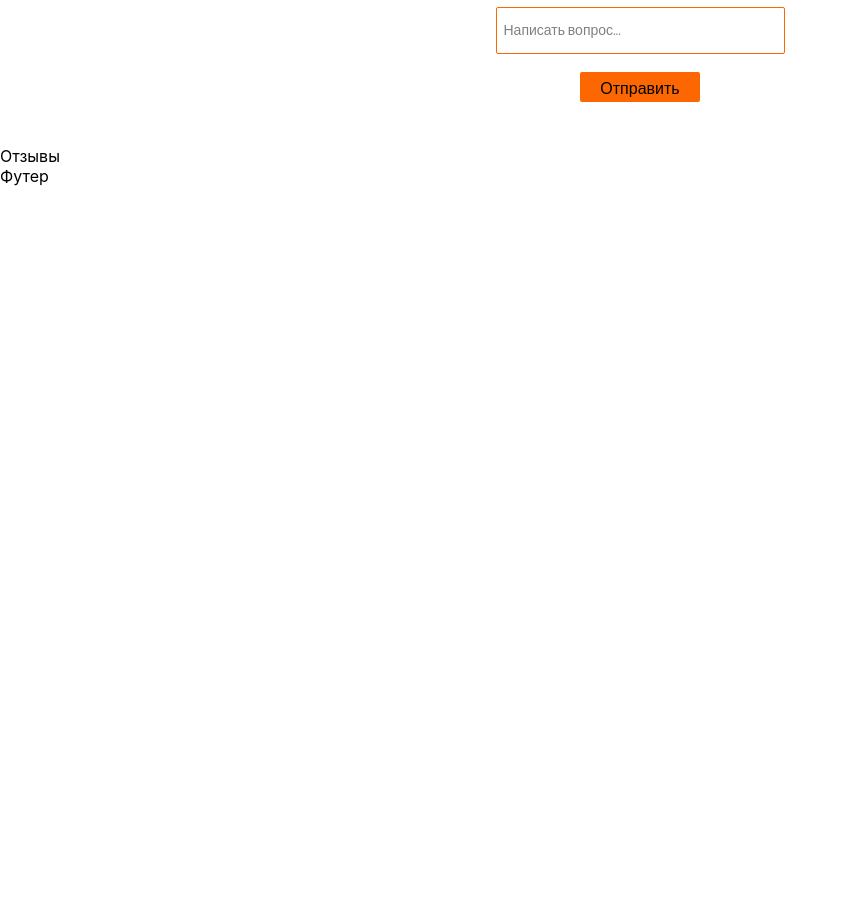
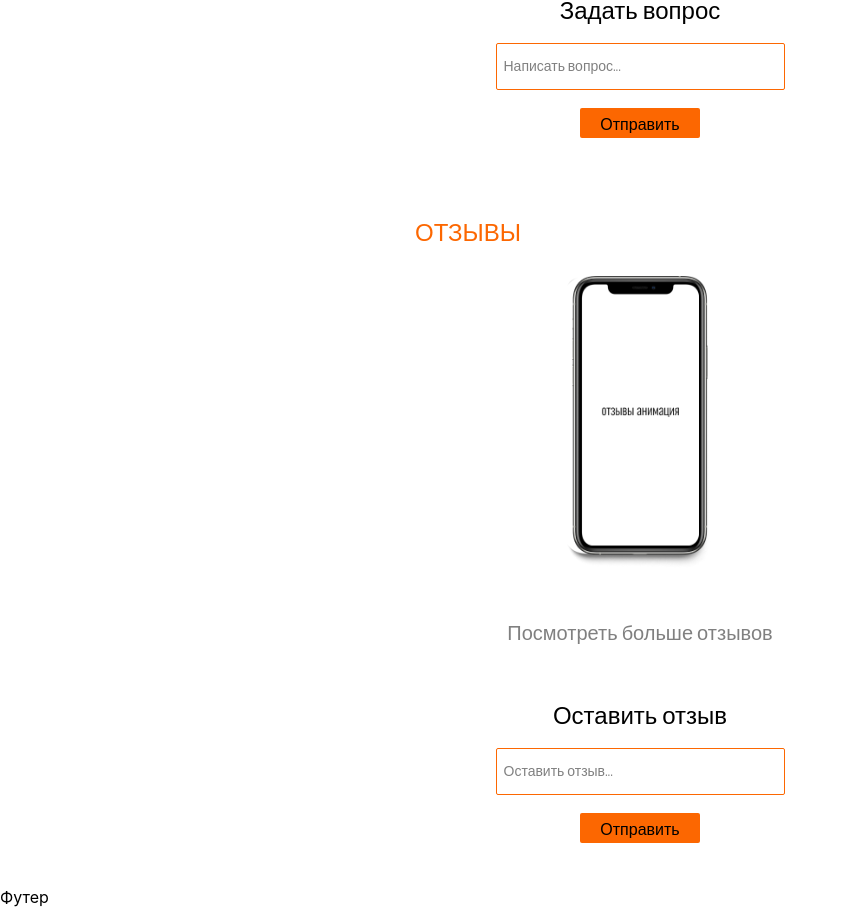
Before and after one commit to MBersPro/polyak-snkrs, a React (Create React App) app: page / in a window 1280 px wide. Shown: the part 903-1810 px from the top of the page, without its empty margins (0-847 px from the left). Before the commit the page ends 1089 px from the top, so only its background shows below. Built offline with nearby package versions, Linux system fonts and the light colour scheme.

Commit message:
added reviews

```diff
--- a/src/components/questions/Questions.css
+++ b/src/components/questions/Questions.css
@@ -91,4 +91,5 @@
     background: var(--b-orange);
     border-radius: 2px;
     border: none;
+    color: black;
 }
--- /dev/null
+++ b/src/components/reviews/Reviews.css
@@ -0,0 +1,71 @@
+.container{
+    padding-top: 30px;
+    padding-bottom: 44px;
+}
+.container_reviews{
+    display: flex;
+    flex-direction: column;
+}
+.h2_reviews{
+    margin-bottom: 27px;
+    text-align: left;
+}
+.iphone_img_reviews{
+    width: 156px;
+    height: 300px;
+    margin-bottom: 40px;
+}
+.div_rest_reviews{
+    display: flex;
+    flex-direction: column;
+    align-items: center;
+}
+.see_more_reviews{
+    font-family: var(--font);
+    font-style: normal;
+    font-weight: var(--l-fw);
+    font-size: 20px;
+    line-height: 160.2%;
+    margin-bottom: 48px;
+    color: #808080;
+}
+.form_reviews{
+    display: flex;
+    flex-direction: column;
+    align-items: center;
+}
+.give_feedback_reviews{
+    font-family: var(--font);
+    font-style: normal;
+    font-weight: var(--l-fw);
+    font-size: var(--h2-size);
+    text-align: center;
+    margin-bottom: 17px;
+}
+.input_reviews{
+    width: 280px;
+    height: 45px;
+    border: 1px solid var(--b-orange);
+    border-radius: 2px;
+    margin-bottom: 18px;
+    padding: 0px 0px 0px 7px;
+}
+.input_reviews::placeholder{
+    font-family: var(--font);
+    font-style: normal;
+    font-weight: var(--l-fw);
+    font-size: 14px;
+    color: #808080;
+}
+.send_btn_reviews{
+    width: 120px;
+    height: 30px;
+    font-family: var(--font);
+    font-style: normal;
+    font-weight: var(--l-fw);
+    font-size: 16px;
+    background: var(--b-orange);
+    border-radius: 2px;
+    border: none;
+    color: black;
+}
--- a/src/components/reviews/Reviews.js
+++ b/src/components/reviews/Reviews.js
@@ -1,8 +1,22 @@
 import React from 'react';
-
+import Iphone from "./img/iphone.png"
+import "./Reviews.css"
 const Reviews = () => {
     return (
-        <div>Отзывы</div>
+        <div className='container_reviews container'>
+            <div className='div_h2_reviews'>
+                <h2 className='h2_reviews'>ОТЗЫВЫ</h2>
+            </div>
+            <div className='div_rest_reviews'>
+                <img src={Iphone} alt='iphone' className='iphone_img_reviews'/>
+                <p className='see_more_reviews'>Посмотреть больше отзывов</p>
+                <form className='form_reviews'>
+                    <h3 className='give_feedback_reviews'>Оставить отзыв</h3>
+                    <input type="text" className='input_reviews' placeholder="Оставить отзыв..."/>
+                    <button className='send_btn_reviews'>Отправить</button>
+                </form>
+            </div>
+        </div>
     );
 }
 
```
Also changed, not shown: src/components/reviews/img/iphone.png (added).
